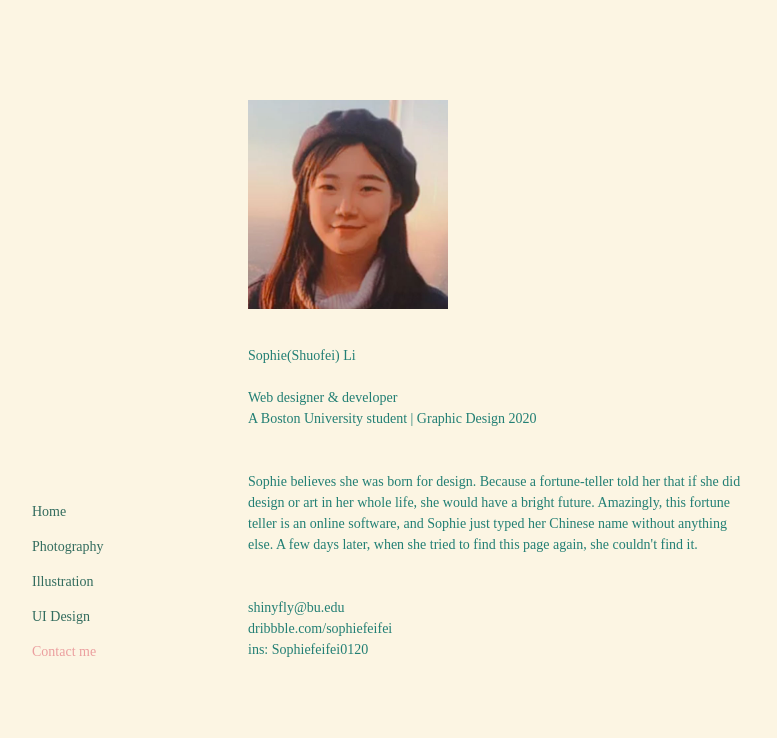
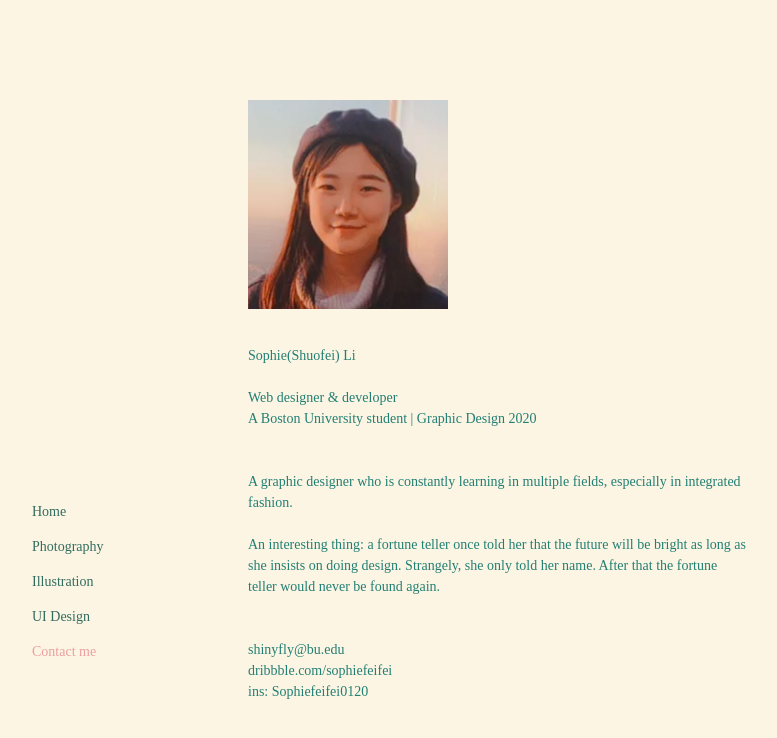
Before and after one commit to bloombird/bloombird.github.io, a plain HTML site: page contact.html in a window 1280 px wide. Shown: the whole page, without its empty margins (8-785 px from the left). Drawn offline with Linux system fonts and the light colour scheme; a web font is replaced by a local one.

Commit message:
update contact

```diff
--- a/contact.html
+++ b/contact.html
@@ -29,7 +29,11 @@
            <br>
            <div style="max-width: 500px;">
            <br>
-            Sophie believes she was born for design. Because a fortune-teller told her that if she did design or art in her whole life, she would have a bright future. Amazingly, this fortune teller is an online software, and Sophie just typed her Chinese name without anything else. A few days later, when she tried to find this page again, she couldn't find it.
+
+            A graphic designer who is constantly learning in multiple fields, especially in integrated fashion.
+           </br></br>
+
+           An interesting thing: a fortune teller once told her that the future will be bright as long as she insists on doing design. Strangely, she only told her name. After that the fortune teller would never be found again.
             </div>
             <br>
             <br>
```
